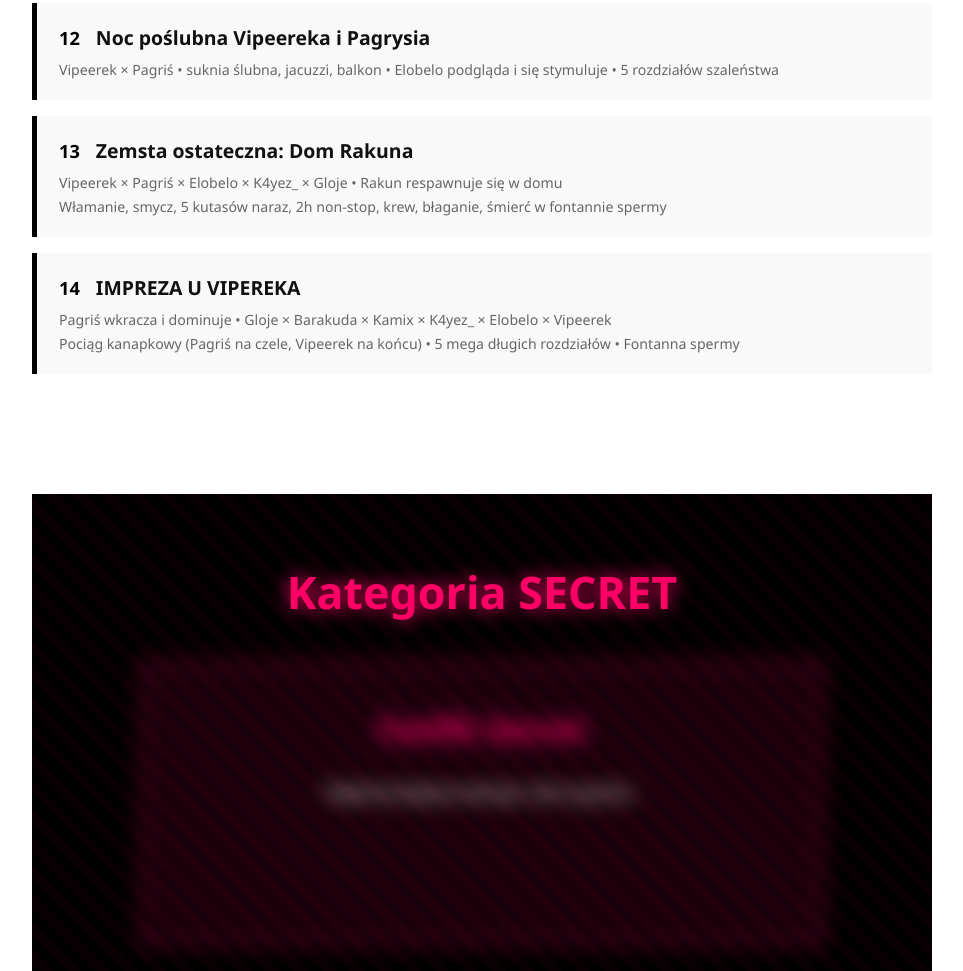
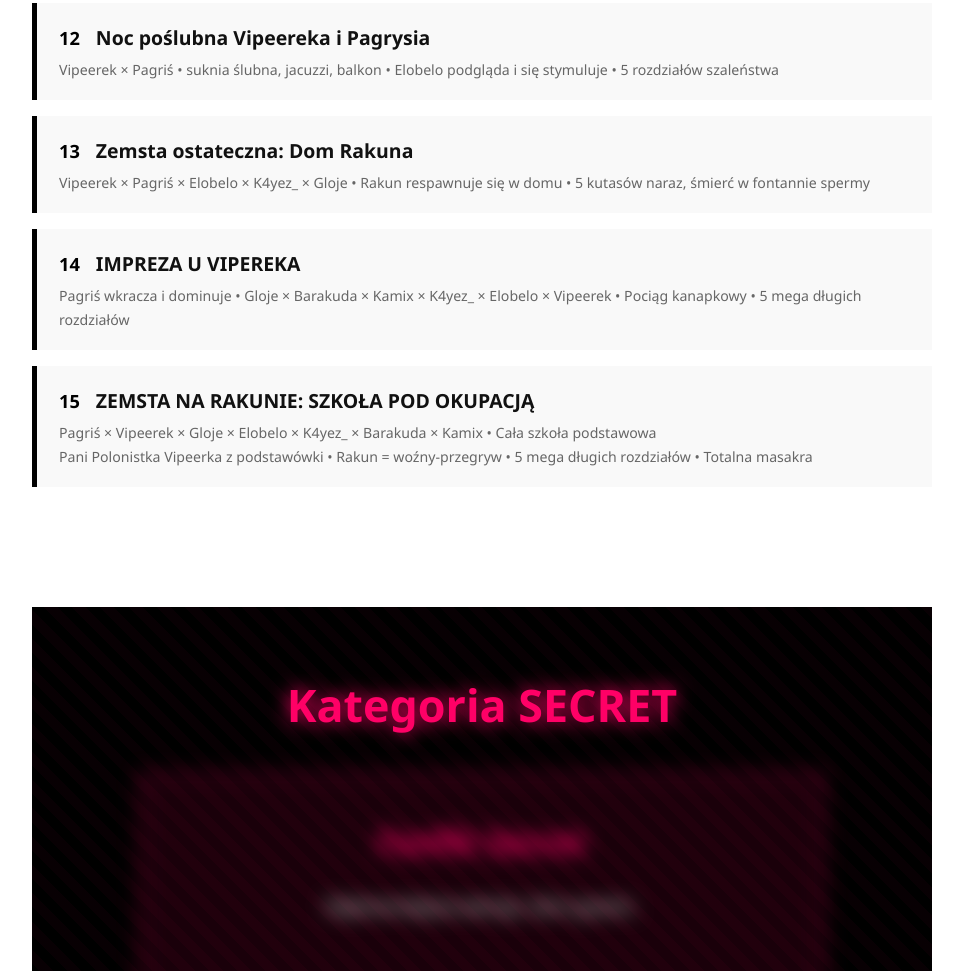
Before and after one commit to vkamix11/ArchiwumFanfik-w, a plain HTML site: page index.html in a window 1280 px wide. Shown: the part 1702-2673 px from the top of the page, without its empty margins (158-1121 px from the left). Drawn offline with Linux system fonts and the light colour scheme.

Commit message:
Update index.html

```diff
--- a/index.html
+++ b/index.html
@@ -123,19 +123,22 @@
             <a href="https://vkamix11.github.io/Fanfik14/" target="_blank" class="item">
                 <span class="num">13</span>
                 <span class="title">Zemsta ostateczna: Dom Rakuna</span>
-                <div class="desc">
-                    Vipeerek × Pagriś × Elobelo × K4yez_ × Gloje • Rakun respawnuje się w domu<br>
-                    Włamanie, smycz, 5 kutasów naraz, 2h non-stop, krew, błaganie, śmierć w fontannie spermy
-                </div>
+                <div class="desc">Vipeerek × Pagriś × Elobelo × K4yez_ × Gloje • Rakun respawnuje się w domu • 5 kutasów naraz, śmierć w fontannie spermy</div>
             </a>
 
-            <!-- NOWY FANFIK 14 -->
             <a href="https://vkamix11.github.io/Fanfik15/" target="_blank" class="item">
                 <span class="num">14</span>
                 <span class="title">IMPREZA U VIPEREKA</span>
+                <div class="desc">Pagriś wkracza i dominuje • Gloje × Barakuda × Kamix × K4yez_ × Elobelo × Vipeerek • Pociąg kanapkowy • 5 mega długich rozdziałów</div>
+            </a>
+
+            <!-- NAJNOWSZY FANFIK 15 -->
+            <a href="https://vkamix11.github.io/Fanfik16/" target="_blank" class="item">
+                <span class="num">15</span>
+                <span class="title">ZEMSTA NA RAKUNIE: SZKOŁA POD OKUPACJĄ</span>
                 <div class="desc">
-                    Pagriś wkracza i dominuje • Gloje × Barakuda × Kamix × K4yez_ × Elobelo × Vipeerek<br>
-                    Pociąg kanapkowy (Pagriś na czele, Vipeerek na końcu) • 5 mega długich rozdziałów • Fontanna spermy
+                    Pagriś × Vipeerek × Gloje × Elobelo × K4yez_ × Barakuda × Kamix • Cała szkoła podstawowa<br>
+                    Pani Polonistka Vipeerka z podstawówki • Rakun = woźny-przegryw • 5 mega długich rozdziałów • Totalna masakra
                 </div>
             </a>
 
@@ -160,4 +163,4 @@
 </div>
 
 </body>
-</html>
+                                                                                                                                                      </html>
```
